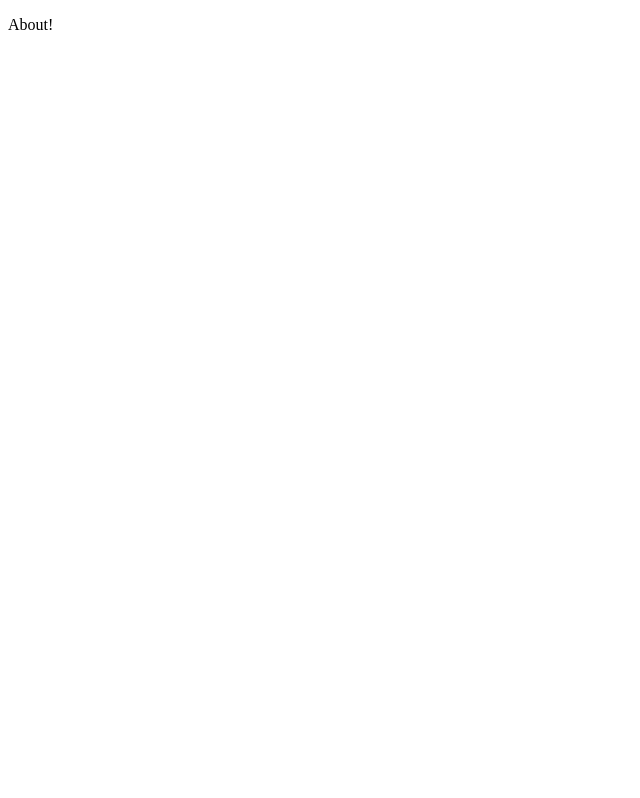
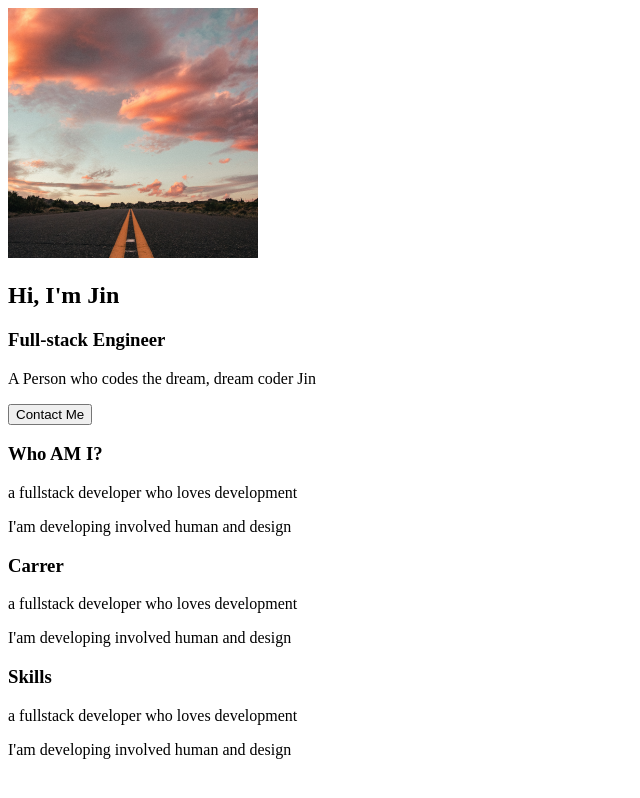
Before and after one commit to jinbaek78/nextjs-practice-blog-with-ellie, a Next.js app: page /about in a window 1280 px wide. Shown: the whole page, without its empty margins (0-640 px from the left). Built offline with nearby package versions, Linux system fonts and the light colour scheme.

Commit message:
feat: add about page

```diff
--- a/src/app/about/page.tsx
+++ b/src/app/about/page.tsx
@@ -1,3 +1,41 @@
+import Hero from '@/components/Hero';
+
 export default function AboutPage() {
-  return <p>About!</p>;
+  return (
+    <section className="flex flex-col items-center justify-center">
+      <Hero />
+      <article className="bg-gray-100 w-full shadow-lg my-7">
+        <div className="flex flex-col text-center p-5">
+          <h1 className="text-2xl font-bold mb-2">Who AM I?</h1>
+          <p className="text-lg ">
+            a fullstack developer who loves development
+          </p>
+          <p className="text-lg">
+            {' '}
+            {"I'am developing involved human and design"}
+          </p>
+        </div>
+        <div className="flex flex-col text-center p-5">
+          <h1 className="text-2xl font-bold mb-2">Carrer</h1>
+          <p className="text-lg ">
+            a fullstack developer who loves development
+          </p>
+          <p className="text-lg">
+            {' '}
+            {"I'am developing involved human and design"}
+          </p>
+        </div>
+        <div className="flex flex-col text-center p-5">
+          <h1 className="text-2xl font-bold mb-2">Skills</h1>
+          <p className="text-lg ">
+            a fullstack developer who loves development
+          </p>
+          <p className="text-lg">
+            {' '}
+            {"I'am developing involved human and design"}
+          </p>
+        </div>
+      </article>
+    </section>
+  );
 }
```
